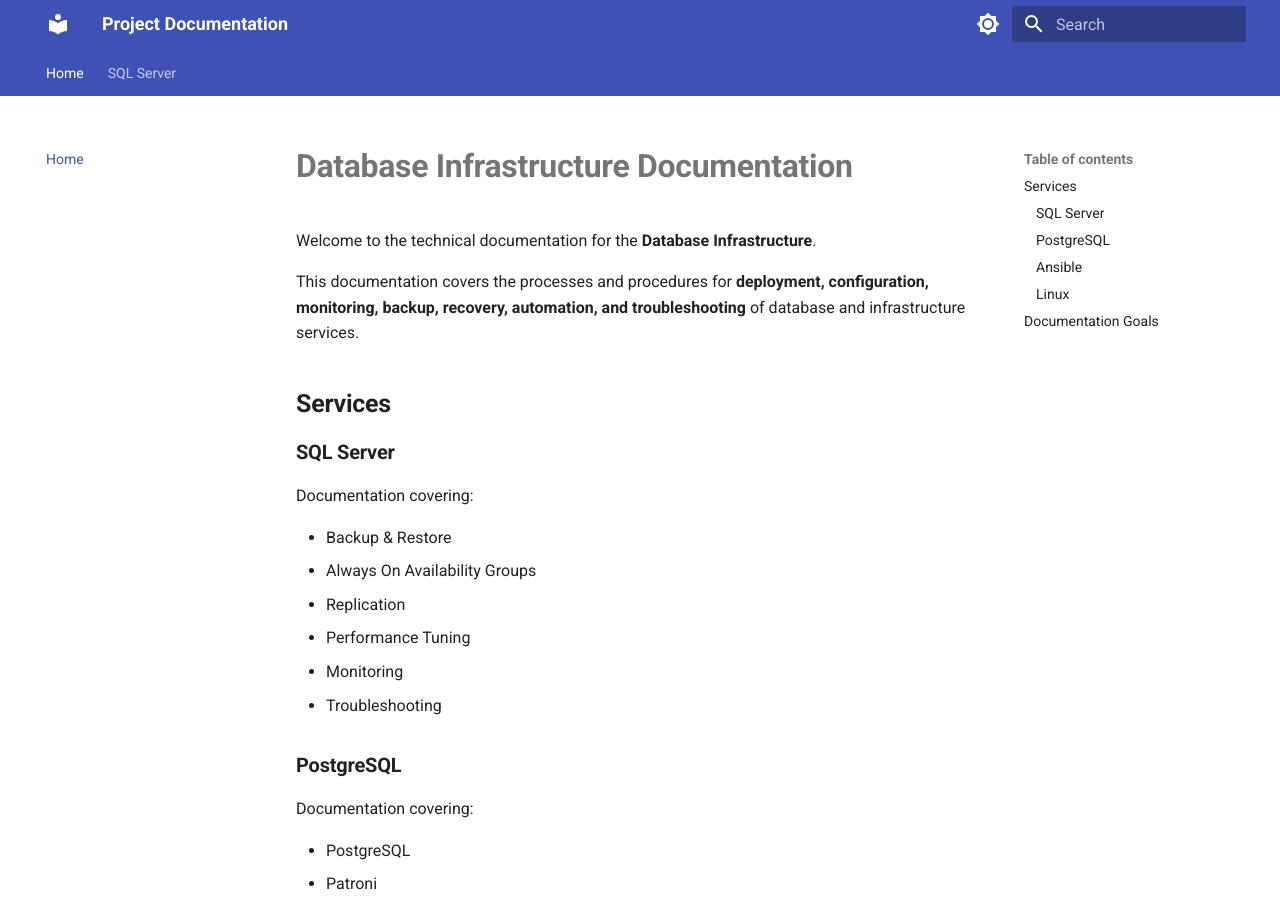
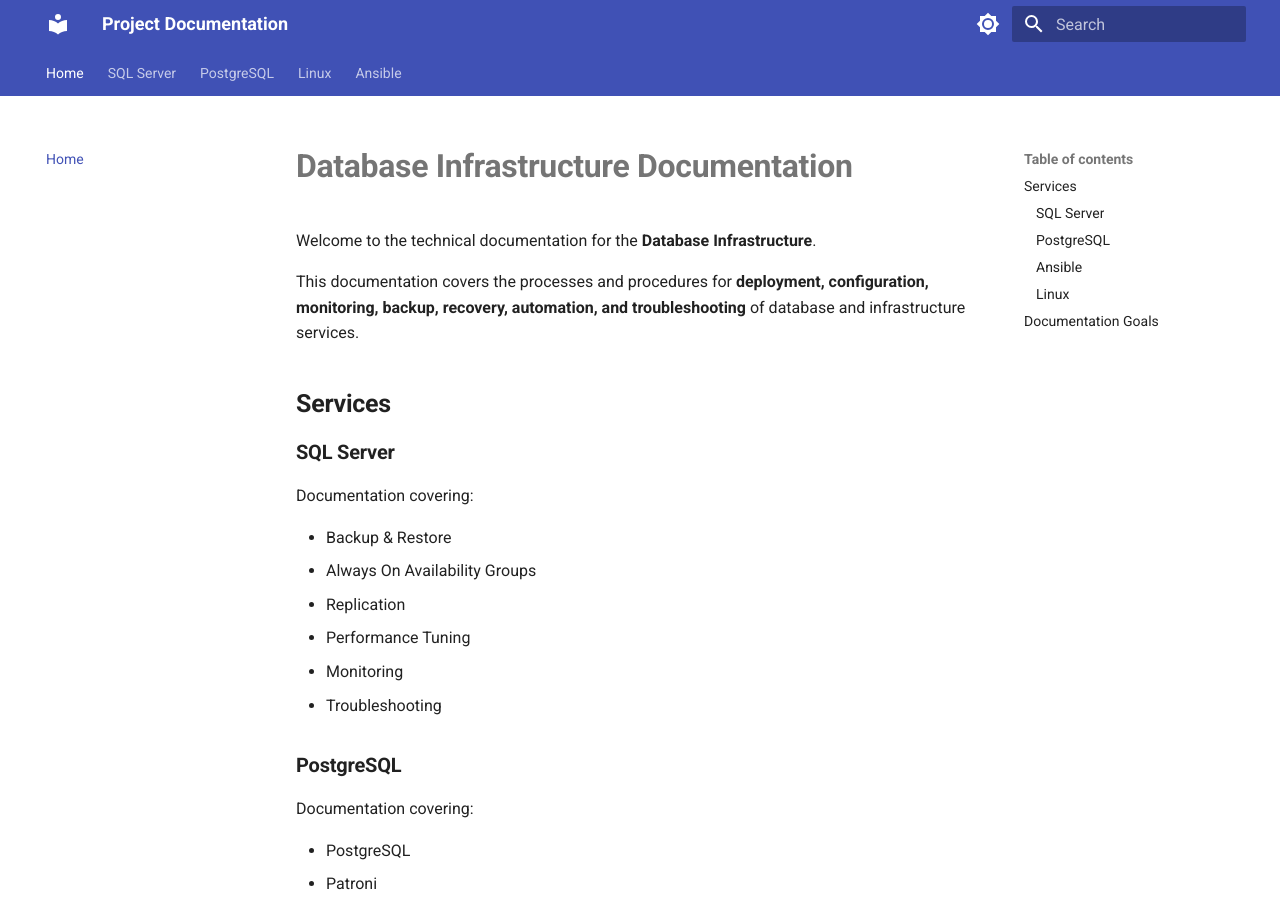
Before and after one commit to mohammadsafyar/docs, an MkDocs documentation site: the page built from docs/index.md, in a window 1280 px wide and 900 px high. Built offline with MkDocs 1.6.1 and Material for MkDocs 9.7.7, drawn with Linux system fonts in a browser that asks for light colours.

Commit message:
Fix documentation directory structure

```diff
--- a/mkdocs.yml
+++ b/mkdocs.yml
@@ -5,6 +5,13 @@ nav:
   - Home: index.md
   - SQL Server:
       - Backup: sql-server/backup.md
+  - PostgreSQL:
+      - Overview: postgresql/index.md
+  - Linux:
+      - Overview: linux/index.md
+  - Ansible:
+      - Overview: ansible/index.md
+
 theme:
   name: material
   language: en
```
